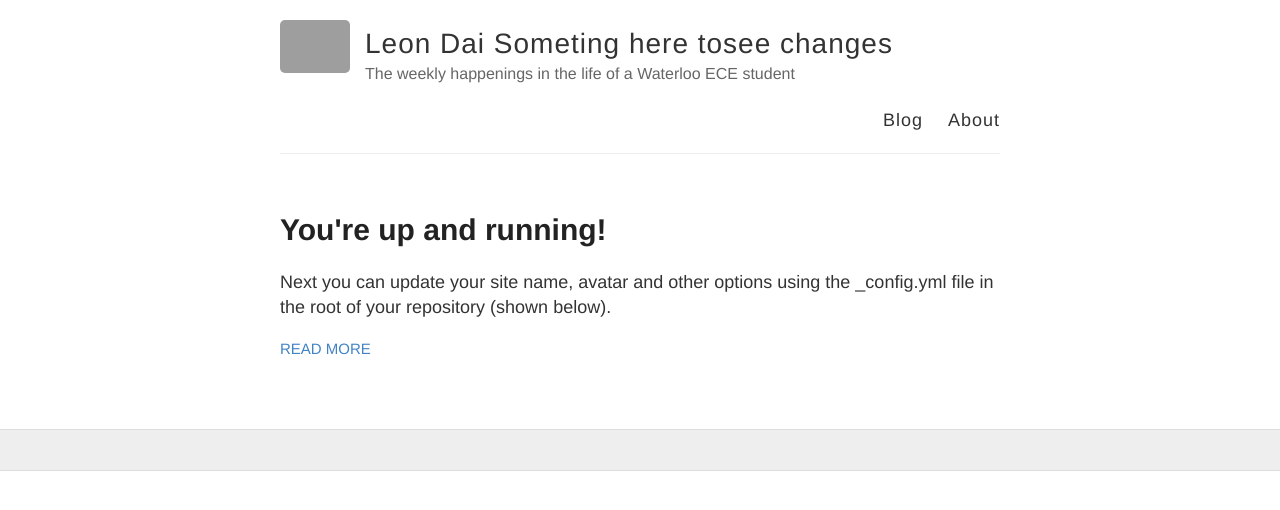
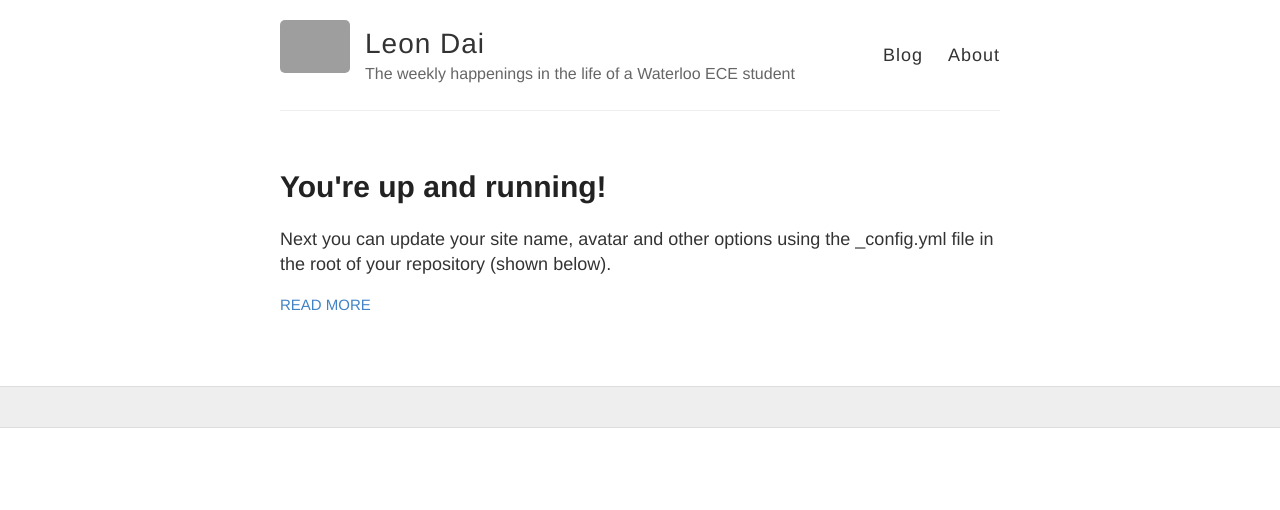
Before and after one commit to linchuandai/MyBlog, a Jekyll site: the page built from index.html, in a window 1280 px wide. Shown: the top 510 px of the page. Built offline with Jekyll 4.4.1, drawn with Linux system fonts in a browser that asks for light colours; grey boxes are pictures that could not be loaded.

Commit message:
Update _config.yml

```diff
--- a/_config.yml
+++ b/_config.yml
@@ -3,7 +3,7 @@
 #
 
 # Name of your site (displayed in the header)
-name: Leon Dai Someting here tosee changes
+name: Leon Dai
 
 # Short bio or description (displayed in the header)
 description: The weekly happenings in the life of a Waterloo ECE student
```
